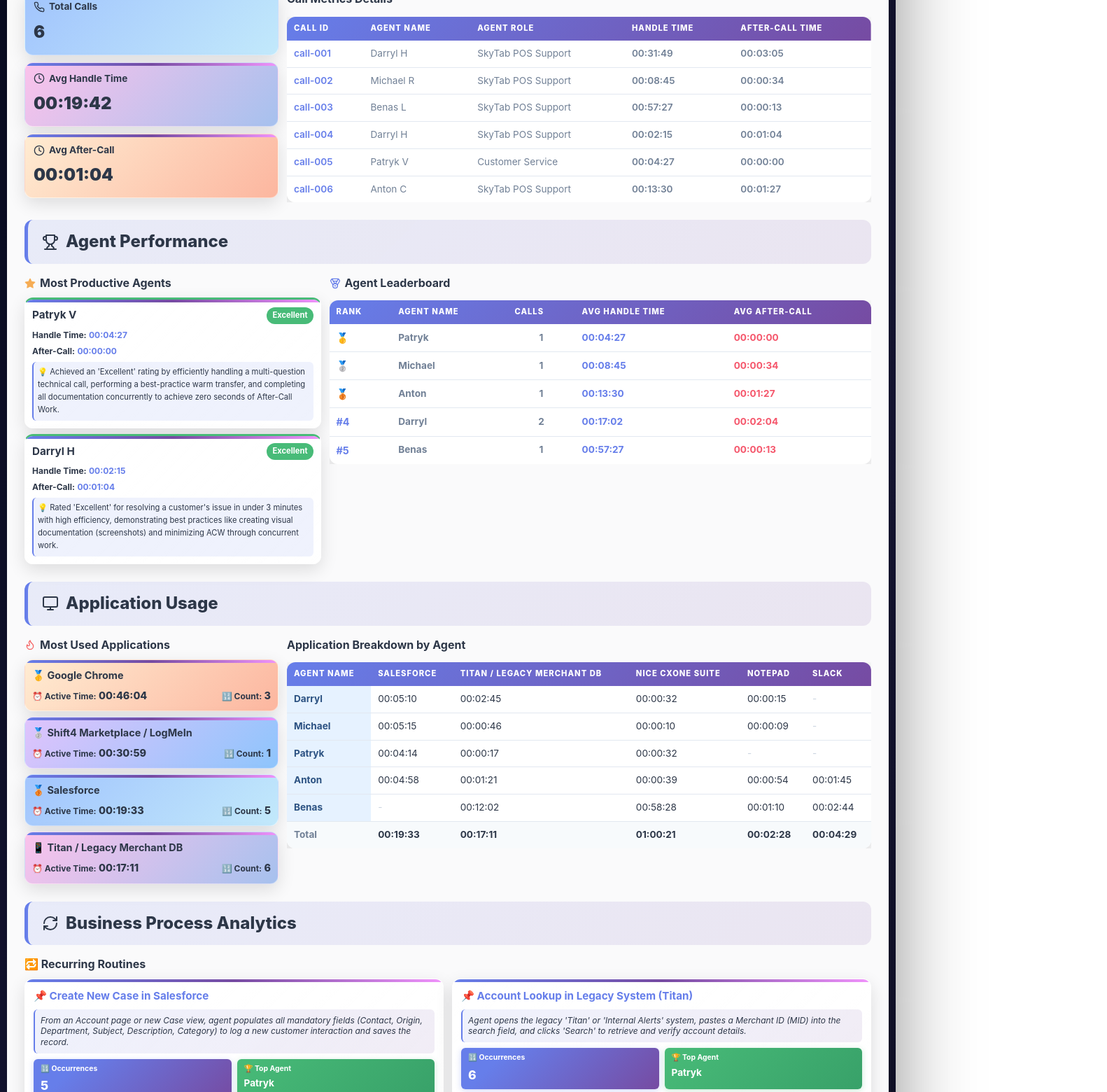
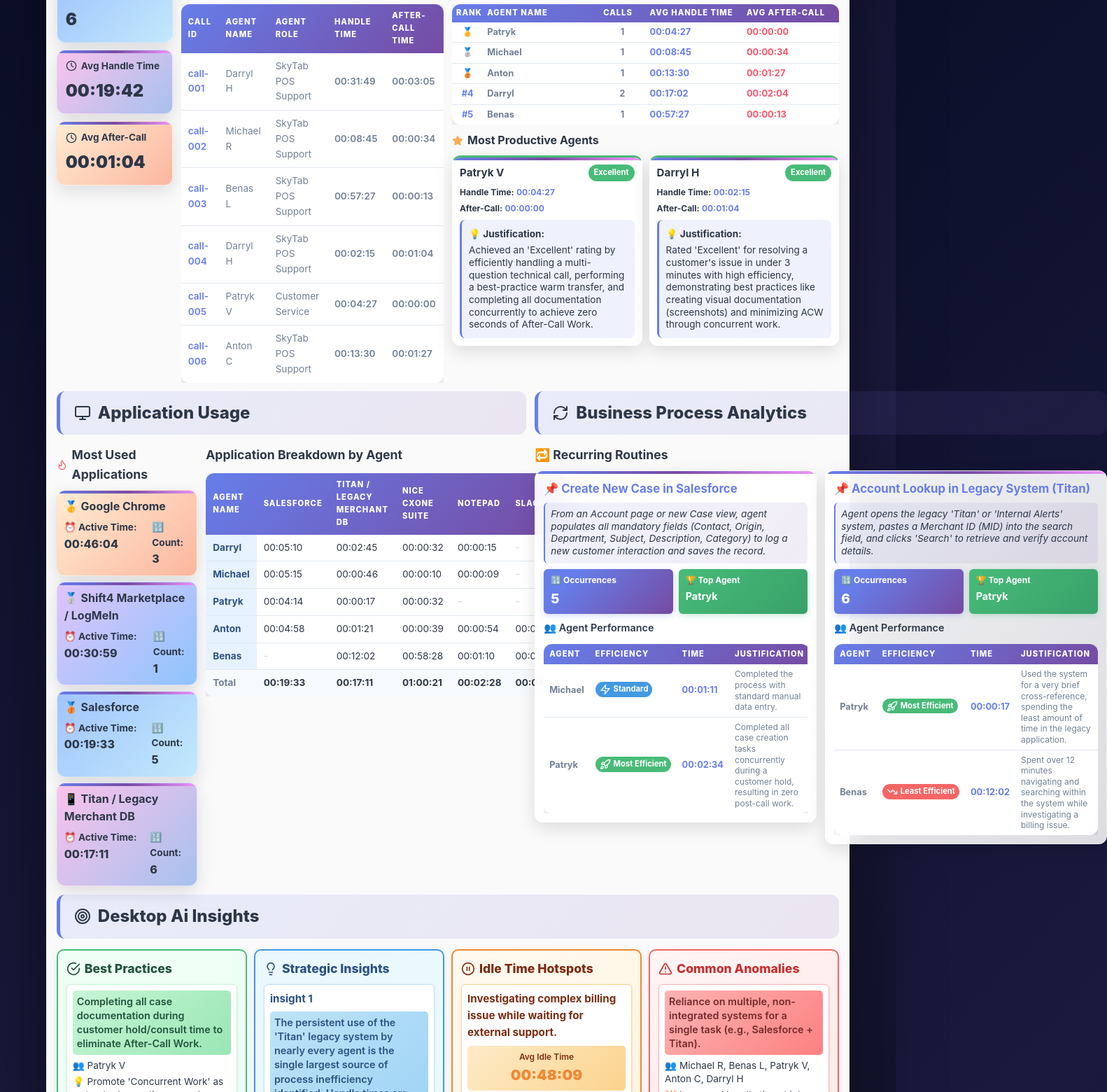
Before and after one commit to omerkul/demo, a React (Vite) app in the folder react-app/: page / in a window 1280 px wide. Shown: the part 220-1780 px from the top of the page at 70% size, 1582 px wide, since content can reach past the window. Built offline with nearby package versions, Linux system fonts and the light colour scheme.

Commit message:
refactor

```diff
--- a/react-app/src/App.tsx
+++ b/react-app/src/App.tsx
@@ -70,10 +70,26 @@ function App() {
           </div>
         </header>
 
-        <ReportMetadata metadata={data.reportMetadata} metrics={data.aggregatedMetrics} />
-        <AgentPerformance data={data.agentPerformance} />
-        <ApplicationUsage data={data.applicationUsage} />
-        <BusinessProcessAnalysis data={data.businessProcessAnalysis} />
+        {/* First row: Report Overview and Agent Performance side by side */}
+        <div style={{ display: 'flex', gap: '12px', marginBottom: '6px' }}>
+          <div style={{ flex: '1' }}>
+            <ReportMetadata metadata={data.reportMetadata} metrics={data.aggregatedMetrics} />
+          </div>
+          <div style={{ flex: '1' }}>
+            <AgentPerformance data={data.agentPerformance} />
+          </div>
+        </div>
+
+        {/* Second row: Application Usage and Business Process Analysis side by side */}
+        <div style={{ display: 'flex', gap: '12px', marginBottom: '6px' }}>
+          <div style={{ flex: '1' }}>
+            <ApplicationUsage data={data.applicationUsage} />
+          </div>
+          <div style={{ flex: '1' }}>
+            <BusinessProcessAnalysis data={data.businessProcessAnalysis} />
+          </div>
+        </div>
+
         <Synthesis data={data.synthesis} fullData={data} />
       </div>
 
--- a/react-app/src/components/AgentPerformance.tsx
+++ b/react-app/src/components/AgentPerformance.tsx
@@ -26,16 +26,56 @@ export default function AgentPerformance({ data }: Props) {
         Agent Performance
       </h2>
 
-      <div style={{ display: 'flex', gap: '12px', alignItems: 'flex-start' }}>
-        {/* Most Productive Agents - Left Side */}
-        <div style={{ flex: '0 0 35%' }}>
+      {/* Agent Leaderboard Table - On Top */}
+      <div style={{ marginBottom: '10px' }}>
+        <h3 style={{ marginBottom: '8px', fontSize: '1rem', fontWeight: '700', display: 'flex', alignItems: 'center', gap: '6px' }}>
+          <Medal size={16} stroke="#667eea" />
+          Agent Leaderboard
+        </h3>
+        <div className="table-container">
+          <table style={{ tableLayout: 'fixed', width: '100%' }}>
+            <colgroup>
+              <col style={{ width: '8%' }} />
+              <col style={{ width: '30%' }} />
+              <col style={{ width: '12%' }} />
+              <col style={{ width: '25%' }} />
+              <col style={{ width: '25%' }} />
+            </colgroup>
+            <thead>
+              <tr>
+                <th style={{ padding: '4px 6px', fontSize: '0.7rem' }}>Rank</th>
+                <th style={{ padding: '4px 6px', fontSize: '0.7rem' }}>Agent Name</th>
+                <th style={{ padding: '4px 6px', fontSize: '0.7rem' }}>Calls</th>
+                <th style={{ padding: '4px 6px', fontSize: '0.7rem' }}>Avg Handle Time</th>
+                <th style={{ padding: '4px 6px', fontSize: '0.7rem' }}>Avg After-Call</th>
+              </tr>
+            </thead>
+            <tbody>
+              {data.agentLeaderboard.map((agent, index) => (
+                <tr key={agent.agentId}>
+                  <td style={{ padding: '4px 6px', fontWeight: 'bold', fontSize: '0.8rem', color: index < 3 ? '#f6ad55' : '#667eea', textAlign: 'center' }}>
+                    {getMedalIcon(index)}
+                  </td>
+                  <td style={{ padding: '4px 6px', fontWeight: '700', fontSize: '0.8rem' }}>{agent.agentName}</td>
+                  <td style={{ padding: '4px 6px', textAlign: 'center', fontWeight: '700', fontSize: '0.8rem' }}>{agent.totalCalls}</td>
+                  <td style={{ padding: '4px 6px', fontWeight: '700', color: '#667eea', fontSize: '0.8rem' }}>{agent.averageIssueHandleTime}</td>
+                  <td style={{ padding: '4px 6px', fontWeight: '700', color: '#f5576c', fontSize: '0.8rem' }}>{agent.averageAfterCallWorkTime}</td>
+                </tr>
+              ))}
+            </tbody>
+          </table>
+        </div>
+      </div>
+
+      {/* Most Productive Agents - Side by Side Below */}
+      <div>
         <h3 style={{ marginBottom: '8px', fontSize: '1rem', fontWeight: '700', display: 'flex', alignItems: 'center', gap: '6px' }}>
           <Star size={16} fill="#f6ad55" stroke="#f6ad55" />
           Most Productive Agents
         </h3>
-          <div style={{ display: 'flex', flexDirection: 'column', gap: '8px' }}>
+        <div style={{ display: 'flex', gap: '10px' }}>
           {data.mostProductiveAgents.map((agent) => (
-              <div key={agent.agentId} className="card" style={{ borderTop: `3px solid ${getRatingColor(agent.metrics.qualitativeRating)}`, padding: '10px' }}>
+            <div key={agent.agentId} className="card" style={{ flex: '1', borderTop: `3px solid ${getRatingColor(agent.metrics.qualitativeRating)}`, padding: '10px' }}>
               <div style={{ display: 'flex', justifyContent: 'space-between', alignItems: 'center', marginBottom: '6px' }}>
                 <h3 style={{ fontSize: '0.95rem', fontWeight: '700', margin: 0 }}>{agent.agentName}</h3>
                 <span className="badge badge-success" style={{ background: getRatingColor(agent.metrics.qualitativeRating), padding: '3px 8px', fontSize: '0.7rem' }}>
@@ -51,53 +91,19 @@ export default function AgentPerformance({ data }: Props) {
                 <span style={{ color: '#667eea', fontWeight: '700' }}>{agent.metrics.averageAfterCallWorkTime}</span>
               </div>
               <div style={{
-                  padding: '6px',
+                padding: '10px',
                 background: 'rgba(102, 126, 234, 0.1)',
-                  borderRadius: '6px',
-                  borderLeft: '2px solid #667eea',
-                  fontSize: '0.7rem'
+                borderRadius: '8px',
+                borderLeft: '3px solid #667eea',
+                fontSize: '0.85rem'
               }}>
-                  <strong>💡</strong> {agent.justification}
+                <strong>💡 Justification:</strong>
+                <p style={{ marginTop: '4px', fontSize: '0.85rem', lineHeight: '1.3' }}>{agent.justification}</p>
               </div>
             </div>
           ))}
         </div>
       </div>
-
-        {/* Agent Leaderboard - Right Side */}
-        <div style={{ flex: '1' }}>
-          <h3 style={{ marginBottom: '8px', fontSize: '1rem', fontWeight: '700', display: 'flex', alignItems: 'center', gap: '6px' }}>
-            <Medal size={16} stroke="#667eea" />
-            Agent Leaderboard
-          </h3>
-          <div className="table-container">
-            <table>
-              <thead>
-                <tr>
-                  <th style={{ padding: '8px 10px', fontSize: '0.7rem' }}>Rank</th>
-                  <th style={{ padding: '8px 10px', fontSize: '0.7rem' }}>Agent Name</th>
-                  <th style={{ padding: '8px 10px', fontSize: '0.7rem' }}>Calls</th>
-                  <th style={{ padding: '8px 10px', fontSize: '0.7rem' }}>Avg Handle Time</th>
-                  <th style={{ padding: '8px 10px', fontSize: '0.7rem' }}>Avg After-Call</th>
-                </tr>
-              </thead>
-              <tbody>
-                {data.agentLeaderboard.map((agent, index) => (
-                  <tr key={agent.agentId}>
-                    <td style={{ padding: '8px 10px', fontWeight: 'bold', fontSize: '0.9rem', color: index < 3 ? '#f6ad55' : '#667eea' }}>
-                      {getMedalIcon(index)}
-                    </td>
-                    <td style={{ padding: '8px 10px', fontWeight: '700', fontSize: '0.85rem' }}>{agent.agentName}</td>
-                    <td style={{ padding: '8px 10px', textAlign: 'center', fontWeight: '700', fontSize: '0.85rem' }}>{agent.totalCalls}</td>
-                    <td style={{ padding: '8px 10px', fontWeight: '700', color: '#667eea', fontSize: '0.85rem' }}>{agent.averageIssueHandleTime}</td>
-                    <td style={{ padding: '8px 10px', fontWeight: '700', color: '#f5576c', fontSize: '0.85rem' }}>{agent.averageAfterCallWorkTime}</td>
-                  </tr>
-                ))}
-              </tbody>
-            </table>
-          </div>
-        </div>
-      </div>
     </section>
   );
 }
--- a/react-app/src/components/ApplicationUsage.tsx
+++ b/react-app/src/components/ApplicationUsage.tsx
@@ -33,24 +33,24 @@ export default function ApplicationUsage({ data }: Props) {
       <div style={{ display: 'flex', gap: '12px', alignItems: 'flex-start' }}>
         {/* Left Side - Most Used Applications */}
         <div style={{ flex: '0 0 30%' }}>
-          <h3 style={{ marginBottom: '8px', fontSize: '1rem', fontWeight: '700', display: 'flex', alignItems: 'center', gap: '6px' }}>
-            <Flame size={16} stroke="#f56565" />
+          <h3 style={{ marginBottom: '8px', fontSize: '1.1rem', fontWeight: '700', display: 'flex', alignItems: 'center', gap: '6px' }}>
+            <Flame size={18} stroke="#f56565" />
             Most Used Applications
           </h3>
           <div style={{ display: 'flex', flexDirection: 'column', gap: '8px' }}>
             {data.mostUsedApplications.map((app, index) => (
               <div key={app.applicationName} className="card" style={{ background: getGradientForIndex(index), padding: '10px' }}>
-                <h3 style={{ fontSize: '0.9rem', fontWeight: '700', marginBottom: '6px' }}>
+                <h3 style={{ fontSize: '1rem', fontWeight: '700', marginBottom: '6px' }}>
                   {getMedalForIndex(index)} {app.applicationName}
                 </h3>
-                <div style={{ display: 'flex', justifyContent: 'space-between', fontSize: '0.75rem' }}>
+                <div style={{ display: 'flex', justifyContent: 'space-between', fontSize: '0.85rem' }}>
                   <div>
                     <strong>⏰ Active Time:</strong>{' '}
-                    <span style={{ fontSize: '0.9rem', fontWeight: '800', color: '#2d3748' }}>{app.totalActiveTime}</span>
+                    <span style={{ fontSize: '1rem', fontWeight: '800', color: '#2d3748' }}>{app.totalActiveTime}</span>
                   </div>
                   <div>
                     <strong>🔢 Count:</strong>{' '}
-                    <span style={{ fontSize: '0.9rem', fontWeight: '800', color: '#2d3748' }}>{app.usageCount}</span>
+                    <span style={{ fontSize: '1rem', fontWeight: '800', color: '#2d3748' }}>{app.usageCount}</span>
                   </div>
                 </div>
               </div>
@@ -60,7 +60,7 @@ export default function ApplicationUsage({ data }: Props) {
 
         {/* Right Side - Application Breakdown Table */}
         <div style={{ flex: '1' }}>
-          <h3 style={{ marginBottom: '8px', fontSize: '1rem', fontWeight: '700' }}>
+          <h3 style={{ marginBottom: '8px', fontSize: '1.1rem', fontWeight: '700' }}>
             Application Breakdown by Agent
           </h3>
           <div className="table-container">
--- a/react-app/src/components/BusinessProcessAnalysis.tsx
+++ b/react-app/src/components/BusinessProcessAnalysis.tsx
@@ -25,14 +25,14 @@ export default function BusinessProcessAnalysis({ data }: Props) {
           Business Process Analytics
       </h2>
 
-      <h3 style={{ marginBottom: '8px', fontSize: '1rem', fontWeight: '700' }}>
+      <h3 style={{ marginBottom: '8px', fontSize: '1.1rem', fontWeight: '700' }}>
         🔁 Recurring Routines
       </h3>
 
       <div style={{ display: 'flex', gap: '12px', alignItems: 'flex-start' }}>
         {data.recurringRoutines.map((routine) => (
           <div key={routine.routineLabel} className="card" style={{ flex: '1', padding: '12px' }}>
-            <h3 style={{ color: '#667eea', fontSize: '0.95rem', fontWeight: '700', marginBottom: '6px' }}>
+            <h3 style={{ color: '#667eea', fontSize: '1.05rem', fontWeight: '700', marginBottom: '6px' }}>
               📌 {routine.routineLabel}
             </h3>
             <p style={{
@@ -41,7 +41,7 @@ export default function BusinessProcessAnalysis({ data }: Props) {
               borderRadius: '6px',
               borderLeft: '2px solid #667eea',
               fontStyle: 'italic',
-              fontSize: '0.75rem',
+              fontSize: '0.85rem',
               marginBottom: '8px',
               lineHeight: '1.3'
             }}>
@@ -57,8 +57,8 @@ export default function BusinessProcessAnalysis({ data }: Props) {
                 flex: '1',
                 minWidth: '100px'
               }}>
-                <strong style={{ fontSize: '0.65rem', display: 'block' }}>🔢 Occurrences</strong>
-                <p style={{ fontSize: '1.1rem', fontWeight: '800', margin: '2px 0 0 0' }}>{routine.totalOccurrences}</p>
+                <strong style={{ fontSize: '0.75rem', display: 'block' }}>🔢 Occurrences</strong>
+                <p style={{ fontSize: '1.2rem', fontWeight: '800', margin: '2px 0 0 0' }}>{routine.totalOccurrences}</p>
               </div>
               <div style={{
                 padding: '6px 10px',
@@ -69,41 +69,41 @@ export default function BusinessProcessAnalysis({ data }: Props) {
                 flex: '1',
                 minWidth: '100px'
               }}>
-                <strong style={{ fontSize: '0.65rem', display: 'block' }}>🏆 Top Agent</strong>
-                <p style={{ fontSize: '0.85rem', fontWeight: '700', margin: '2px 0 0 0' }}>{routine.mostEfficientAgent.agentName}</p>
+                <strong style={{ fontSize: '0.75rem', display: 'block' }}>🏆 Top Agent</strong>
+                <p style={{ fontSize: '0.9rem', fontWeight: '700', margin: '2px 0 0 0' }}>{routine.mostEfficientAgent.agentName}</p>
               </div>
             </div>
-            <h4 style={{ marginTop: '8px', marginBottom: '6px', fontSize: '0.8rem', fontWeight: '600' }}>
+            <h4 style={{ marginTop: '8px', marginBottom: '6px', fontSize: '0.9rem', fontWeight: '600' }}>
               👥 Agent Performance
             </h4>
             <div className="table-container">
               <table>
                 <thead>
                   <tr>
-                    <th style={{ padding: '6px 8px', fontSize: '0.65rem' }}>Agent</th>
-                    <th style={{ padding: '6px 8px', fontSize: '0.65rem' }}>Efficiency</th>
-                    <th style={{ padding: '6px 8px', fontSize: '0.65rem' }}>Time</th>
-                    <th style={{ padding: '6px 8px', fontSize: '0.65rem' }}>Justification</th>
+                    <th style={{ padding: '6px 8px', fontSize: '0.7rem' }}>Agent</th>
+                    <th style={{ padding: '6px 8px', fontSize: '0.7rem' }}>Efficiency</th>
+                    <th style={{ padding: '6px 8px', fontSize: '0.7rem' }}>Time</th>
+                    <th style={{ padding: '6px 8px', fontSize: '0.7rem' }}>Justification</th>
                   </tr>
                 </thead>
                 <tbody>
                   {routine.agents.map((agent) => (
                     <tr key={agent.agentId}>
-                      <td style={{ padding: '6px 8px', fontWeight: '700', fontSize: '0.75rem' }}>{agent.agentName}</td>
+                      <td style={{ padding: '6px 8px', fontWeight: '700', fontSize: '0.8rem' }}>{agent.agentName}</td>
                       <td style={{ padding: '6px 8px' }}>
                         <span className="badge" style={{
                           background: getEfficiencyColor(agent.efficiency),
                           color: 'white',
                           whiteSpace: 'nowrap',
-                          fontSize: '0.65rem',
+                          fontSize: '0.7rem',
                           padding: '2px 6px'
                         }}>
                           {getEfficiencyIcon(agent.efficiency)}
                           {agent.efficiency}
                         </span>
                       </td>
-                      <td style={{ padding: '6px 8px', fontWeight: '700', color: '#667eea', fontSize: '0.75rem' }}>{agent.handleTime}</td>
-                      <td style={{ padding: '6px 8px', fontSize: '0.7rem', lineHeight: '1.3' }}>{agent.justification}</td>
+                      <td style={{ padding: '6px 8px', fontWeight: '700', color: '#667eea', fontSize: '0.8rem' }}>{agent.handleTime}</td>
+                      <td style={{ padding: '6px 8px', fontSize: '0.75rem', lineHeight: '1.3' }}>{agent.justification}</td>
                     </tr>
                   ))}
                 </tbody>
--- a/react-app/src/components/Synthesis.tsx
+++ b/react-app/src/components/Synthesis.tsx
@@ -42,13 +42,13 @@ export default function Synthesis({ data, fullData }: Props) {
           <h3 style={{
             color: '#22543d',
             marginBottom: '8px',
-            fontSize: '1rem',
+            fontSize: '1.1rem',
             fontWeight: '800',
             display: 'flex',
             alignItems: 'center',
             gap: '6px'
           }}>
-            <CheckCircle size={18} />
+            <CheckCircle size={20} />
             Best Practices
           </h3>
           <div style={{ display: 'flex', flexDirection: 'column', gap: '8px' }}>
@@ -67,15 +67,15 @@ export default function Synthesis({ data, fullData }: Props) {
                   fontWeight: '600',
                   color: '#22543d',
                   marginBottom: '6px',
-                  lineHeight: '1.3',
-                  fontSize: '0.8rem'
+                  lineHeight: '1.4',
+                  fontSize: '0.9rem'
                 }}>
                   {practice.practice}
                 </p>
-                <div style={{ fontSize: '0.75rem', marginBottom: '4px', lineHeight: '1.3' }}>
+                <div style={{ fontSize: '0.85rem', marginBottom: '4px', lineHeight: '1.4' }}>
                   <strong style={{ color: '#2d3748' }}>👥</strong> {getAgentNames(practice.agentsExhibiting)}
                 </div>
-                <div style={{ fontSize: '0.75rem', color: '#2d3748', lineHeight: '1.3' }}>
+                <div style={{ fontSize: '0.85rem', color: '#2d3748', lineHeight: '1.4' }}>
                   <strong style={{ color: '#22543d' }}>💡</strong> {practice.recommendation}
                 </div>
               </div>
@@ -95,13 +95,13 @@ export default function Synthesis({ data, fullData }: Props) {
           <h3 style={{
             color: '#2c5282',
             marginBottom: '8px',
-            fontSize: '1rem',
+            fontSize: '1.1rem',
             fontWeight: '800',
             display: 'flex',
             alignItems: 'center',
             gap: '6px'
           }}>
-            <Lightbulb size={18} />
+            <Lightbulb size={20} />
             Strategic Insights
           </h3>
           <div style={{ display: 'flex', flexDirection: 'column', gap: '8px' }}>
@@ -115,7 +115,7 @@ export default function Synthesis({ data, fullData }: Props) {
               }}>
                 <h4 style={{
                   color: '#2c5282',
-                  fontSize: '0.85rem',
+                  fontSize: '0.95rem',
                   marginBottom: '6px',
                   fontWeight: '700'
                 }}>
@@ -125,10 +125,10 @@ export default function Synthesis({ data, fullData }: Props) {
                   padding: '6px',
                   background: 'linear-gradient(135deg, #bee3f8 0%, #90cdf4 100%)',
                   borderRadius: '5px',
-                  lineHeight: '1.3',
+                  lineHeight: '1.4',
                   color: '#2c5282',
                   fontWeight: '600',
-                  fontSize: '0.8rem'
+                  fontSize: '0.9rem'
                 }}>
                   {insight.description}
                 </p>
@@ -149,13 +149,13 @@ export default function Synthesis({ data, fullData }: Props) {
           <h3 style={{
             color: '#7c2d12',
             marginBottom: '8px',
-            fontSize: '1rem',
+            fontSize: '1.1rem',
             fontWeight: '800',
             display: 'flex',
             alignItems: 'center',
             gap: '6px'
           }}>
-            <PauseCircle size={18} />
+            <PauseCircle size={20} />
             Idle Time Hotspots
           </h3>
           <div style={{ display: 'flex', flexDirection: 'column', gap: '8px' }}>
@@ -169,7 +169,7 @@ export default function Synthesis({ data, fullData }: Props) {
               }}>
                 <h4 style={{
                   color: '#7c2d12',
-                  fontSize: '0.85rem',
+                  fontSize: '0.95rem',
                   marginBottom: '6px',
                   fontWeight: '700'
                 }}>
@@ -182,29 +182,29 @@ export default function Synthesis({ data, fullData }: Props) {
                   marginBottom: '6px',
                   textAlign: 'center'
                 }}>
-                  <div style={{ fontSize: '0.7rem', color: '#7c2d12', fontWeight: '600' }}>
+                  <div style={{ fontSize: '0.75rem', color: '#7c2d12', fontWeight: '600' }}>
                     Avg Idle Time
                   </div>
                   <div style={{
-                    fontSize: '1.2rem',
+                    fontSize: '1.3rem',
                     fontWeight: '900',
                     color: '#ed8936'
                   }}>
                     {hotspot.averageIdleTime}
                   </div>
                 </div>
-                <div style={{ fontSize: '0.75rem', color: '#7c2d12', fontWeight: '600', marginBottom: '4px' }}>
+                <div style={{ fontSize: '0.85rem', color: '#7c2d12', fontWeight: '600', marginBottom: '4px' }}>
                   🔍 Causes:
                 </div>
                 <ul style={{ listStyle: 'none', padding: 0, margin: 0 }}>
                   {hotspot.possibleCauses.map((cause, idx) => (
                     <li key={idx} style={{
                       marginBottom: '3px',
-                      fontSize: '0.75rem',
+                      fontSize: '0.85rem',
                       paddingLeft: '12px',
                       position: 'relative',
                       color: '#2d3748',
-                      lineHeight: '1.3'
+                      lineHeight: '1.4'
                     }}>
                       <span style={{
                         position: 'absolute',
@@ -233,13 +233,13 @@ export default function Synthesis({ data, fullData }: Props) {
           <h3 style={{
             color: '#c53030',
             marginBottom: '8px',
-            fontSize: '1rem',
+            fontSize: '1.1rem',
             fontWeight: '800',
             display: 'flex',
             alignItems: 'center',
             gap: '6px'
           }}>
-            <AlertTriangle size={18} />
+            <AlertTriangle size={20} />
             Common Anomalies
           </h3>
           <div style={{ display: 'flex', flexDirection: 'column', gap: '8px' }}>
@@ -258,15 +258,15 @@ export default function Synthesis({ data, fullData }: Props) {
                   fontWeight: '600',
                   color: '#742a2a',
                   marginBottom: '6px',
-                  lineHeight: '1.3',
-                  fontSize: '0.8rem'
+                  lineHeight: '1.4',
+                  fontSize: '0.9rem'
                 }}>
                   {anomaly.anomaly}
                 </p>
-                <div style={{ fontSize: '0.75rem', marginBottom: '4px', lineHeight: '1.3' }}>
+                <div style={{ fontSize: '0.85rem', marginBottom: '4px', lineHeight: '1.4' }}>
                   <strong style={{ color: '#2d3748' }}>👥</strong> {getAgentNames(anomaly.agentsAffected)}
                 </div>
-                <div style={{ fontSize: '0.75rem', color: '#2d3748', lineHeight: '1.3' }}>
+                <div style={{ fontSize: '0.85rem', color: '#2d3748', lineHeight: '1.4' }}>
                   <strong style={{ color: '#c53030' }}>💥</strong> {anomaly.potentialImpact}
                 </div>
               </div>
--- a/react-app/src/index.css
+++ b/react-app/src/index.css
@@ -29,16 +29,16 @@ body {
 
 #root {
   min-height: 100vh;
-  padding: 10px;
+  padding: 2px;
 }
 
 .app-container {
-  max-width: 1600px;
+  max-width: 90%;
   margin: 0 auto;
   background: rgba(255, 255, 255, 0.98);
   backdrop-filter: blur(30px);
   border-radius: 20px;
-  padding: 25px;
+  padding: 15px;
   box-shadow: 0 40px 120px rgba(0, 0, 0, 0.5);
 }
 
@@ -58,7 +58,7 @@ body {
 }
 
 .section {
-  margin-bottom: 25px;
+  margin-bottom: 6px;
 }
 
 .section-title {
```
Lines whose indentation alone changed are shown as unchanged.
